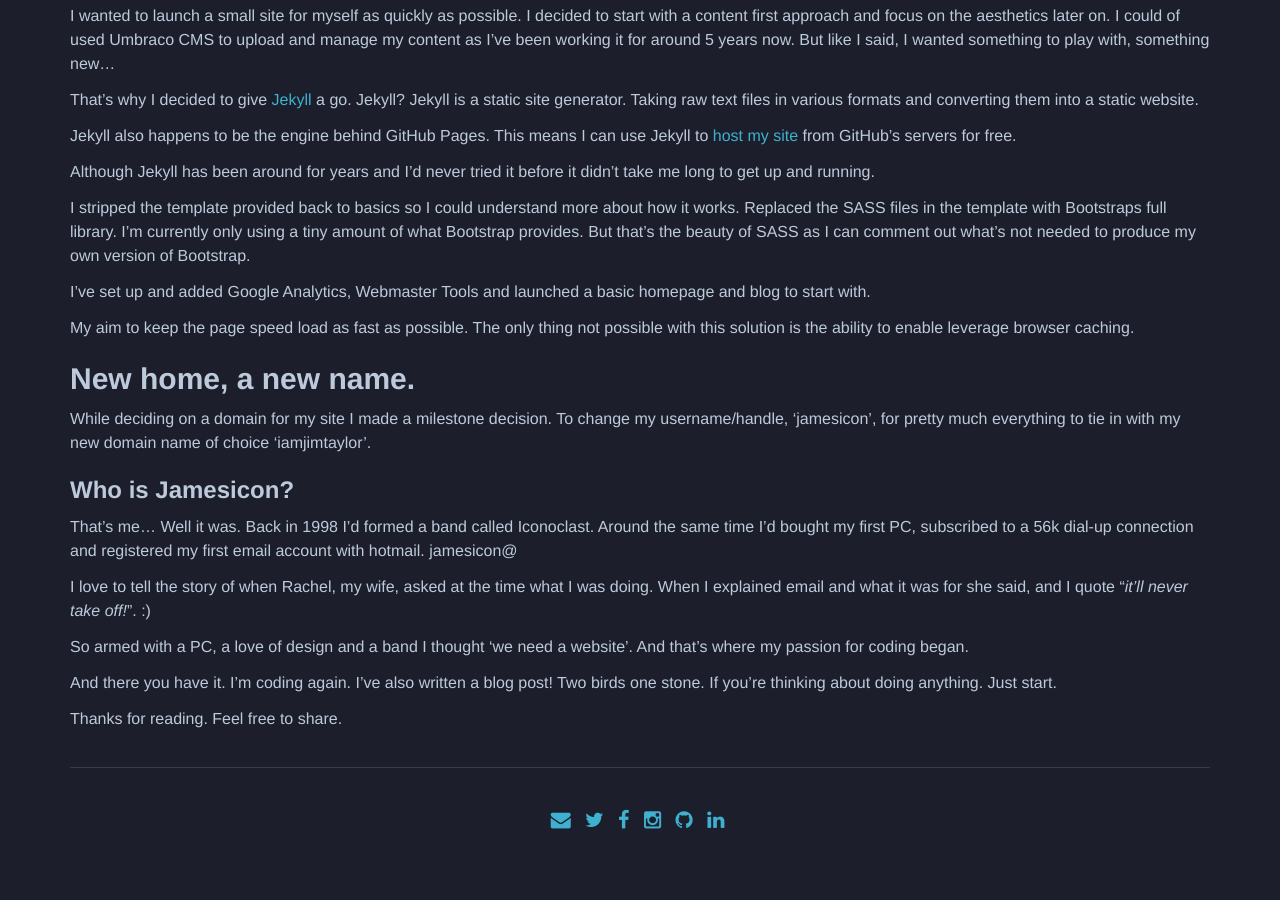
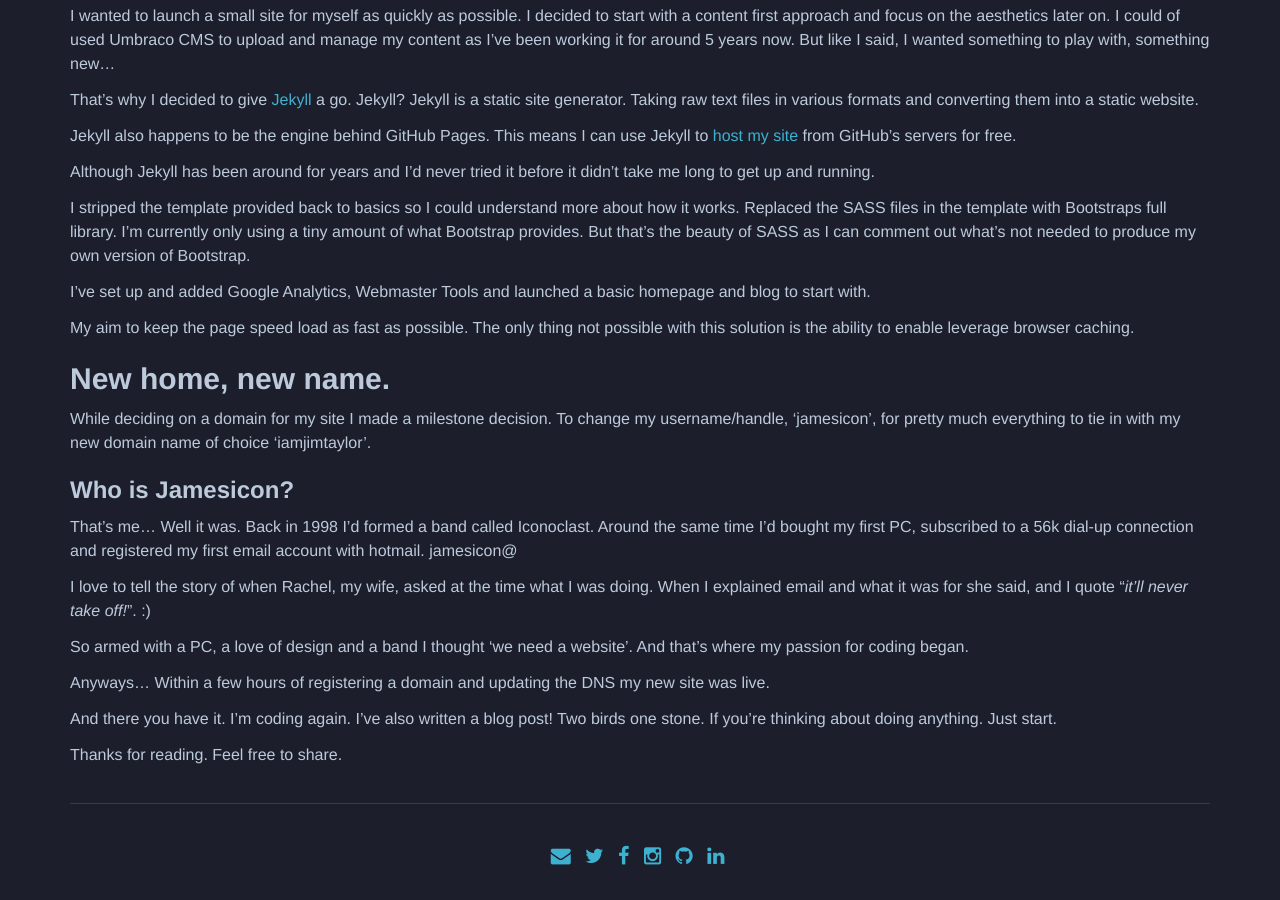
Before and after one commit to iamjimtaylor/iamjimtaylor, a Jekyll site: the page built from _posts/2016-03-27-how-to-get-back-into-coding.md, in a window 1280 px wide and 900 px high, scrolled down 831 px. Built offline with Jekyll 4.4.1, drawn with Linux system fonts in a browser that asks for light colours; before the commit the page ends 1695 px from its top, so only the background shows below that.

Commit message:
Update 2016-03-27-how-to-get-back-into-coding.md

```diff
--- a/_posts/2016-03-27-how-to-get-back-into-coding.md
+++ b/_posts/2016-03-27-how-to-get-back-into-coding.md
@@ -47,7 +47,7 @@ I've set up and added Google Analytics, Webmaster Tools and launched a basic hom
 
 My aim to keep the page speed load as fast as possible. The only thing not possible with this solution is the ability to enable leverage browser caching.
 
-## New home, a new name.
+## New home, new name.
 
 While deciding on a domain for my site I made a milestone decision. To change my username/handle, 'jamesicon', for pretty much everything to tie in with my new domain name of choice 'iamjimtaylor'.
 
@@ -58,6 +58,8 @@ I love to tell the story of when Rachel, my wife, asked at the time what I was d
 
 So armed with a PC, a love of design and a band I thought 'we need a website'. And that's where my passion for coding began.
 
+Anyways... Within a few hours of registering a domain and updating the DNS my new site was live.
+
 And there you have it. I'm coding again.
 I've also written a blog post! Two birds one stone. If you're thinking about doing anything. Just start.
 
```
